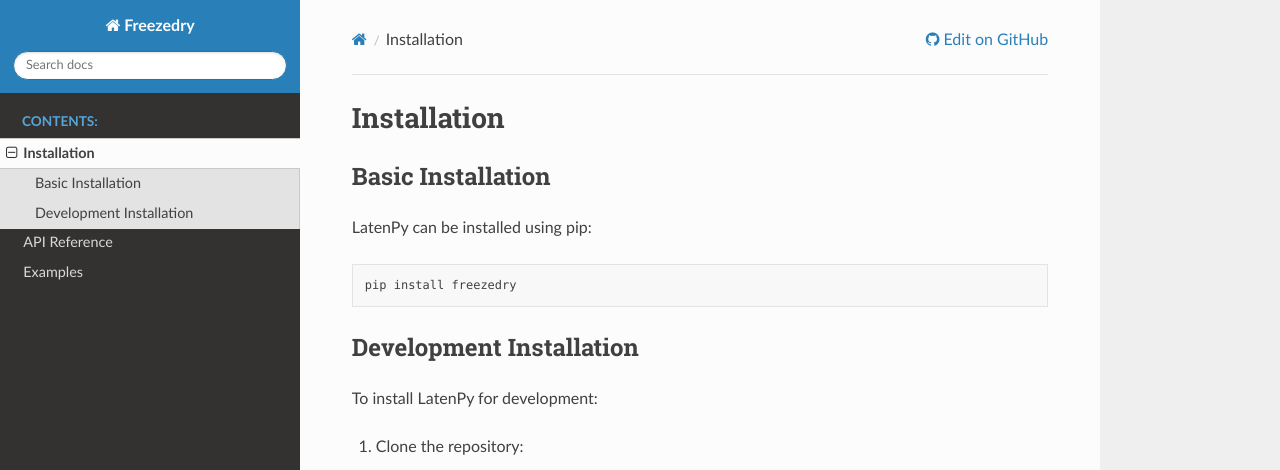
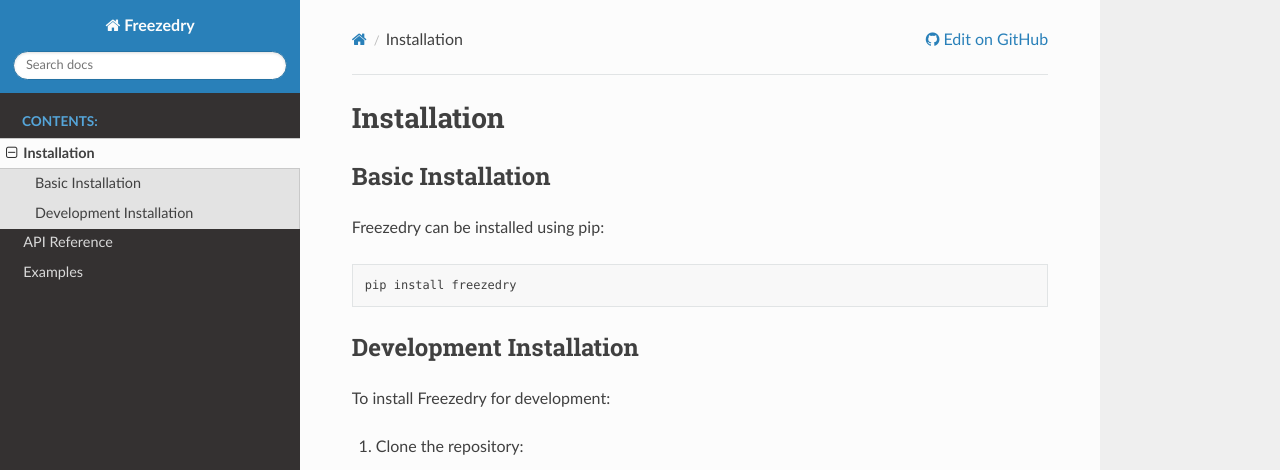
Before and after one commit to landoskape/freezedry, a Sphinx documentation site: the page built from docs/source/installation.rst, in a window 1280 px wide. Shown: the top 470 px of the page. Built offline with Sphinx 7.4.7 and the Read the Docs theme 3.1.0, drawn with Linux system fonts in a browser that asks for light colours.

Commit message:
doc corrections

```diff
--- a/docs/source/installation.rst
+++ b/docs/source/installation.rst
@@ -3,7 +3,7 @@
 
 Basic Installation
 -----------------
-LatenPy can be installed using pip:
+Freezedry can be installed using pip:
 
 .. code-block:: bash
 
@@ -11,7 +11,7 @@
 
 Development Installation
 -----------------------
-To install LatenPy for development:
+To install Freezedry for development:
 
 1. Clone the repository:
 
```
